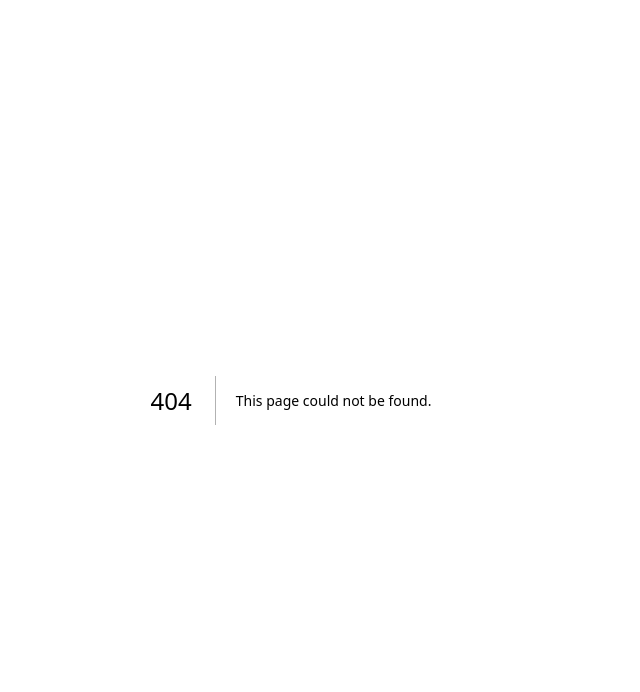
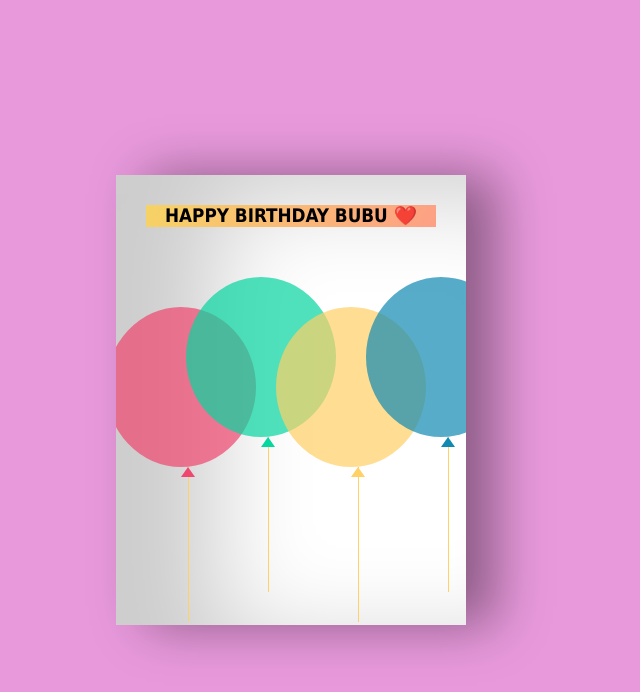
Before and after one commit to hussainmanasa/impress-bubu-next, a Next.js app: page /happy-birthday in a window 1280 px wide. Before the commit this address had no page. Shown: the top 692 px of the page, without its empty margins (349-989 px from the left). Built offline with nearby package versions, Linux system fonts and the light colour scheme.

Commit message:
added birthday card

```diff
--- /dev/null
+++ b/src/app/happy-birthday/page.js
@@ -0,0 +1,35 @@
+import React from "react";
+import styles from "./styles.module.css";
+
+export default function HappyBirthday() {
+  return (
+    <div className={styles.birthdayContainer}>
+      <div className={styles.birthdayCard}>
+        <div className={styles.cardFront}>
+          <h3 className={styles.happy}>HAPPY BIRTHDAY BUBU ❤️</h3>
+          <div className={styles.balloons}>
+            <div className={styles.balloonOne} />
+            <div className={styles.balloonTwo} />
+            <div className={styles.balloonThree} />
+            <div className={styles.balloonFour} />
+          </div>
+        </div>
+        <div className={styles.cardInside}>
+          <h3 className={styles.insideCardHeader}>HAPPY BIRTHDAY BUBU ❤️</h3>
+          <p className={`${styles.birthdayText}`}>Dear Bubu,</p>
+          <p className={`${styles.birthdayText} ${styles.birthdayContent}`}>
+            Happy birthday!! I hope your day is filled with lots of love and
+            laughter! May all of your birthday wishes come true. Happy
+            birthday!! I hope your day is filled with lots of love and laughter!
+            May all of your birthday wishes come true. Happy birthday!! I hope
+            your day is filled with lots of love and laughter! May all of your
+            birthday wishes come true. Happy birthday!! I hope your day is
+            filled with lots of love and laughter! May all of your birthday
+            wishes come true.
+          </p>
+          <p className={`${styles.name} ${styles.birthdayText}`}>Mr.Bean ❤️</p>
+        </div>
+      </div>
+    </div>
+  );
+}
--- /dev/null
+++ b/src/app/happy-birthday/styles.module.css
@@ -0,0 +1,170 @@
+.birthdayContainer {
+    display: flex;
+    align-items: center;
+    justify-content: center;
+    height: 100vh;
+    background-color: #E899DC;
+}
+
+.birthdayCard {
+    position: relative;
+    width: 350px;
+    height: 450px;
+    cursor: pointer;
+    transform-style: preserve-3d;
+    transform: perspective(2500px);
+    transition: 1s;
+}
+
+.birthdayCard:hover {
+    transform: perspective(2500px) rotate(5deg);
+    box-shadow: inset 100px 20px 100px rgba(0, 0, 0, 0.2),
+        0 10px 100px rgba(0, 0, 0, 0.5);
+}
+
+.birthdayCard:hover .cardFront {
+    transform: rotateY(-160deg);
+}
+
+.birthdayCard:hover .happy {
+    visibility: hidden;
+}
+
+.cardFront {
+    position: relative;
+    background-color: #fff;
+    width: 350px;
+    height: 450px;
+    overflow: hidden;
+    transform-origin: left;
+    box-shadow: inset 100px 20px 100px rgba(0, 0, 0, 0.2),
+        30px 0 50px rgba(0, 0, 0, 0.4);
+    transition: 0.6s;
+}
+
+.happy {
+    font-family: Tahoma, sans-serif;
+    text-align: center;
+    margin: 30px;
+    background-image: linear-gradient(120deg, #f6d365 0%, #fda085 100%);
+    transition: 0.1s;
+    backface-visibility: visible;
+}
+
+.balloons {
+    position: absolute;
+}
+
+.balloonOne,
+.balloonTwo,
+.balloonThree,
+.balloonFour {
+    position: absolute;
+    width: 150px;
+    height: 160px;
+    border-radius: 50%;
+}
+
+.balloonOne {
+    background-color: rgb(239, 71, 111, 0.7);
+    left: -10px;
+    top: 50px;
+}
+
+.balloonTwo {
+    background-color: rgb(6, 214, 160, 0.7);
+    left: 70px;
+    top: 20px;
+}
+
+.balloonThree {
+    background-color: rgb(255, 209, 102, 0.7);
+    left: 160px;
+    top: 50px;
+}
+
+.balloonFour {
+    background-color: rgb(17, 138, 178, 0.7);
+    left: 250px;
+    top: 20px;
+}
+
+.balloonOne:before,
+.balloonTwo:before,
+.balloonThree:before,
+.balloonFour:before {
+    content: "";
+    position: absolute;
+    width: 1px;
+    height: 155px;
+    background-color: #ffd166;
+    top: 160px;
+    left: 82px;
+}
+
+.balloonOne:after,
+.balloonTwo:after,
+.balloonThree:after,
+.balloonFour:after {
+    content: "";
+    position: absolute;
+    border-right: 7px solid transparent;
+    border-left: 7px solid transparent;
+    top: 160px;
+    left: 75px;
+}
+
+.balloonOne:after {
+    border-bottom: 10px solid #ef476f;
+}
+
+.balloonTwo:after {
+    border-bottom: 10px solid #06d6a0;
+}
+
+.balloonThree:after {
+    border-bottom: 10px solid #ffd166;
+}
+
+.balloonFour:after {
+    border-bottom: 10px solid #118ab2;
+}
+
+.cardInside {
+    position: absolute;
+    background-color: #fff;
+    width: 350px;
+    height: 450px;
+    z-index: -1;
+    left: 0;
+    top: 0;
+    box-shadow: inset 100px 20px 100px rgba(0, 0, 0, 0.2);
+    display: flex;
+    flex-direction: column;
+    gap: 16px;
+    padding: 0 16px;
+}
+
+.birthdayText {
+    font-family: "Brush Script MT", cursive;
+    color: #333;
+    font-size: 1.5rem;
+}
+
+.birthdayContent {
+    overflow: auto;
+}
+
+.name {
+    align-self: flex-end;
+    color: #333;
+}
+
+.insideCardHeader {
+    font-family: Tahoma, sans-serif;
+    color: #333;
+    text-align: center;
+    margin-top: 20px;
+    outline-color: #333;
+    outline-style: dotted;
+}
--- a/src/app/impress/styles.css
+++ b/src/app/impress/styles.css
@@ -1,12 +1,8 @@
 .impress-wrapper {
     height: 100vh;
     display: flex;
-    /* align-items: center; */
-    /* justify-content: center; */
-
     background-size: cover;
     background-image: url("https://i.ibb.co/wS2qQQ8/bg.jpg");
-    /* background-size: cover; */
     background-position: center center;
 }
 
```
Also changed, not shown: src/app/page.js (+6 -1 lines).
